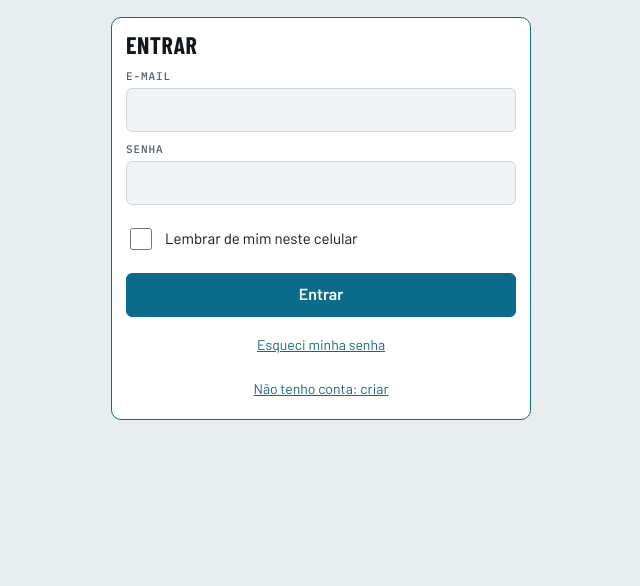
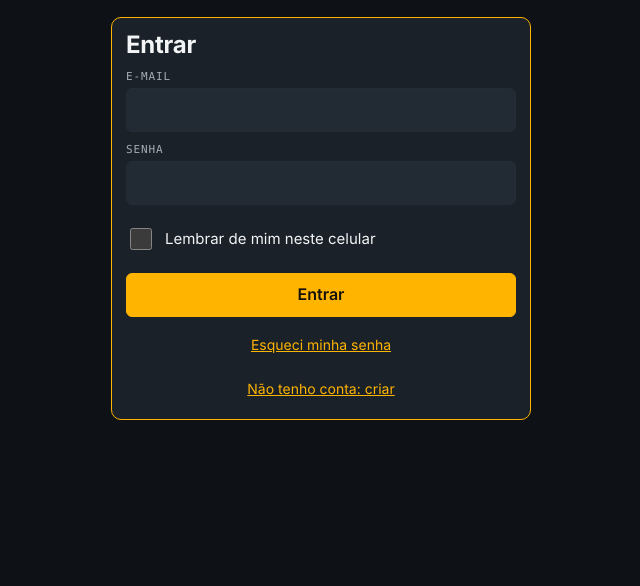
Before and after one commit to glaucoberbert/leitor-de-pedidos, a plain HTML site: page index.html in a window 1280 px wide. Shown: the part 214-800 px from the top of the page, without its empty margins (319-959 px from the left). Drawn offline with nearby package versions, Linux system fonts and the light colour scheme.

Commit message:
Etapa 2: base do tema (Noite/Dia/Azul/Auto), fonte Inter local e icones SVG

```diff
--- /dev/null
+++ b/css/tema.css
@@ -0,0 +1,166 @@
+/* ============================================================
+   tema.css  —  Temas de cor, fonte Inter e base do novo visual
+   ------------------------------------------------------------
+   Este arquivo é carregado POR ÚLTIMO no index.html. Como o CSS
+   "mais novo" ganha quando dois valores brigam, tudo o que está
+   aqui sobrescreve as cores antigas do style.css — sem precisar
+   mexer nele.
+
+   Temas (quem escolhe é o js/tema.js, pondo data-tema="..." na
+   tag <html>):
+     noite  → padrão (escuro, destaque amarelo)
+     dia    → claro, destaque verde
+     azul   → claro, destaque azul
+     auto   → não existe aqui: o tema.js troca por "noite" ou "dia"
+              conforme o modo escuro/claro do celular.
+
+   Organização:
+     1. Fonte Inter (hospedada em /fonts, abre até sem internet)
+     2. Tema NOITE (também é o padrão se o JavaScript falhar)
+     3. Tema DIA
+     4. Tema AZUL
+     5. Ajustes de tipografia e ícones
+   ============================================================ */
+
+
+/* ------------------------------------------------------------
+   1. FONTE INTER
+   Cada @font-face é um "peso" (400 normal, 500 médio, 600 seminegrito,
+   700 negrito). font-display: swap = mostra o texto na hora com a
+   fonte do sistema e troca pela Inter assim que ela carregar.
+   ------------------------------------------------------------ */
+@font-face { font-family: "Inter"; font-weight: 400; font-style: normal; font-display: swap; src: url("../fonts/inter-400.woff") format("woff"); }
+@font-face { font-family: "Inter"; font-weight: 500; font-style: normal; font-display: swap; src: url("../fonts/inter-500.woff") format("woff"); }
+@font-face { font-family: "Inter"; font-weight: 600; font-style: normal; font-display: swap; src: url("../fonts/inter-600.woff") format("woff"); }
+@font-face { font-family: "Inter"; font-weight: 700; font-style: normal; font-display: swap; src: url("../fonts/inter-700.woff") format("woff"); }
+
+
+/* ------------------------------------------------------------
+   2. TEMA NOITE (padrão)
+   As variáveis com nomes antigos (--bg, --surface, --ink...) são as
+   mesmas do style.css, por isso o app inteiro já muda de cor.
+   As variáveis NOVAS (--nav, --chip, --raio...) serão usadas pelas
+   telas redesenhadas nas próximas etapas.
+   ------------------------------------------------------------ */
+:root,
+:root[data-tema="noite"] {
+  color-scheme: dark;            /* campos, barras de rolagem etc. do navegador também ficam escuros */
+
+  --bg: #0E1216;                 /* fundo da página */
+  --surface: #1A2129;            /* fundo dos cards */
+  --surface-2: #222B34;          /* fundo dos campos de texto */
+  --ink: #F2F4F5;               /* texto principal */
+  --ink-2: #A3ADB6;             /* texto apagado (secundário) */
+  --line: #242D37;              /* linhas e bordas */
+  --accent: #FFB400;            /* destaque (botão principal, escolhido) */
+  --accent-ink: #14110A;        /* texto em cima do destaque */
+  --ok: #6FD391;                /* verde: tudo certo */
+  --ok-bg: #16301F;
+  --warn: #FFC247;              /* âmbar: conferir / refri */
+  --warn-bg: #3A2C0C;
+
+  /* Novas */
+  --nav: #12171C;               /* barra inferior */
+  --chip: #26313C;              /* fundo dos chips (pagamento etc.) */
+  --chip-ink: #F2F4F5;          /* texto dos chips */
+  --overlay: rgba(0, 0, 0, .6); /* fundo escurecido atrás de menu/avisos */
+  --sombra: 0 6px 20px rgba(0, 0, 0, .35);
+}
+
+
+/* ------------------------------------------------------------
+   3. TEMA DIA
+   ------------------------------------------------------------ */
+:root[data-tema="dia"] {
+  color-scheme: light;
+
+  --bg: #F3F4F0;
+  --surface: #FFFFFF;
+  --surface-2: #EEF0EA;
+  --ink: #14201B;
+  --ink-2: #5B6660;
+  --line: #DADFD7;
+  --accent: #0F7B5A;
+  --accent-ink: #FFFFFF;
+  --ok: #14703F;
+  --ok-bg: #DDF1E4;
+  --warn: #8A4B00;
+  --warn-bg: #FFF0D2;
+
+  --nav: #FFFFFF;
+  --chip: #E3F1EB;
+  --chip-ink: #0B5A42;
+  --overlay: rgba(10, 20, 15, .45);
+  --sombra: 0 6px 20px rgba(20, 32, 27, .10);
+}
+
+
+/* ------------------------------------------------------------
+   4. TEMA AZUL
+   ------------------------------------------------------------ */
+:root[data-tema="azul"] {
+  color-scheme: light;
+
+  --bg: #F2F5FC;
+  --surface: #FFFFFF;
+  --surface-2: #EDF1FB;
+  --ink: #111A33;
+  --ink-2: #586282;
+  --line: #DCE3F3;
+  --accent: #1F4FE0;
+  --accent-ink: #FFFFFF;
+  --ok: #17703A;
+  --ok-bg: #DCF2E4;
+  --warn: #8F4300;
+  --warn-bg: #FFE9C2;
+
+  --nav: #FFFFFF;
+  --chip: #E6ECFF;
+  --chip-ink: #1B3FB3;
+  --overlay: rgba(10, 18, 48, .45);
+  --sombra: 0 6px 20px rgba(31, 79, 224, .12);
+}
+
+
+/* ------------------------------------------------------------
+   5. AJUSTES DE TIPOGRAFIA E ÍCONES
+   ------------------------------------------------------------ */
+
+/* Variáveis comuns a todos os temas (não mudam de tema pra tema). */
+:root {
+  --raio: 16px;      /* cantos dos cards e botões */
+  --raio-g: 24px;    /* cantos dos blocos grandes (cartão do dia, gaveta) */
+
+  /* A Inter agora é a fonte de títulos e de texto. Se ela não carregar,
+     cai pra fonte padrão do celular. (--f-mono continua só para o campo
+     onde se cola o WhatsApp.) */
+  --f-display: "Inter", system-ui, -apple-system, "Segoe UI", Roboto, sans-serif;
+  --f-body: "Inter", system-ui, -apple-system, "Segoe UI", Roboto, sans-serif;
+}
+
+/* Os títulos antigos eram em MAIÚSCULAS e condensados (fonte Barlow Condensed).
+   Na Inter, maiúsculas ficam largas e pesadas, então voltam ao normal.
+   (Provisório: as telas novas das próximas etapas já nascem assim.) */
+h1, .tela-t, .menu-marca, .turno-t, .conta-t, .rel-h b, .sair-box b {
+  text-transform: none;
+  letter-spacing: -.01em;
+}
+
+/* A Inter é mais LARGA que a fonte antiga (condensada). Com 28px, números como
+   "R$32" não cabiam na coluna do resumo e quebravam em duas linhas ("R$3" / "2").
+   Por isso estes números ficam menores. (Provisório: o resumo será refeito
+   no cartão do dia, na etapa da tela Corridas.)
+   clamp(mínimo, ideal, máximo): o tamanho acompanha a largura da tela (5.2vw = 5,2%
+   da largura), mas nunca fica menor que o mínimo nem maior que 22px.
+   Medido em celulares de 360px e 390px:
+     • resumo: números inteiros até "R$999" cabem numa linha
+     • entregas do dia: até "R$132,50" (com centavos) cabe numa linha */
+.sum b { font-size: clamp(18px, 5.2vw, 22px); letter-spacing: -.02em; }
+.turno-nums b { font-size: clamp(16px, 4.7vw, 22px); letter-spacing: -.02em; }
+
+/* Ícones SVG (js/icones.js): pegam a cor do texto ao redor. */
+.ic { display: inline-block; flex: none; vertical-align: middle; }
+
+/* O fundo escurecido do menu e do aviso "Deseja sair?" agora vem do tema. */
+.menu-fundo { background: var(--overlay); }
+.sair { background: var(--overlay); }
--- a/index.html
+++ b/index.html
@@ -3,7 +3,7 @@
   index.html  —  O "esqueleto" da página
   ------------------------------------------------------------
   HTML só descreve O QUE existe na tela. A aparência está em
-  css/style.css (e menu.css, conta.css) e o comportamento em js/app.js.
+  css/style.css (e menu.css, conta.css, tema.css) e o comportamento em js/app.js.
 
   Várias partes aqui ficam vazias de propósito (turno, empresas, resumo,
   cards, relatório): o app.js preenche essas partes conforme os dados.
@@ -15,13 +15,22 @@
   <title>Leitor de Pedidos</title>
   <!-- Faz o site poder ser instalado como app (e virar APK) -->
   <link rel="manifest" href="manifest.json">
-  <meta name="theme-color" content="#0a6c8a">
+  <!-- Cor da barra de cima do celular. O js/tema.js troca essa cor conforme o tema. -->
+  <meta name="theme-color" content="#0E1216">
   <link rel="icon" href="icons/icon-192.png">
-  <link rel="stylesheet" href="https://fonts.googleapis.com/css2?family=Barlow:wght@400;500;600&family=Barlow+Condensed:wght@600;700&family=IBM+Plex+Mono:wght@400;500&display=swap">
-  <link rel="stylesheet" href="css/style.css">
-  <link rel="stylesheet" href="css/conta.css">
-  <!-- NOVO: aparência do menu lateral -->
-  <link rel="stylesheet" href="css/menu.css">
+
+  <!-- NOVO: a fonte Inter agora fica na pasta fonts/ (carregada pelo css/tema.css),
+       então o link do Google Fonts foi removido e o app abre até sem internet. -->
+
+  <!-- O número depois do "?v=" serve pra o celular baixar a versão nova (sobe a cada entrega) -->
+  <link rel="stylesheet" href="css/style.css?v=4">
+  <link rel="stylesheet" href="css/conta.css?v=4">
+  <link rel="stylesheet" href="css/menu.css?v=4">
+  <!-- NOVO: temas (Noite, Dia, Azul). Vem por ÚLTIMO para sobrescrever as cores antigas -->
+  <link rel="stylesheet" href="css/tema.css?v=4">
+
+  <!-- NOVO: liga o tema escolhido ANTES da tela aparecer (por isso fica aqui no <head>) -->
+  <script src="js/tema.js?v=4"></script>
 </head>
 <body>
 
@@ -198,16 +207,19 @@
 
   <!--
     A ORDEM IMPORTA:
+      (tema.js   já foi carregado lá no <head>: cria "tema")
       parser.js  cria parseOrders()
       storage.js cria "store" (onde os dados ficam guardados)
+      icones.js  cria "icones" (desenhos SVG)   <- NOVO
       auth.js    cria "conta" (login) e a porta de entrada
-      menu.js    cria "menu" (menu lateral)   <- NOVO
+      menu.js    cria "menu" (menu lateral)
       app.js     usa os de cima
   -->
-  <script src="js/parser.js"></script>
-  <script src="js/storage.js"></script>
-  <script src="js/auth.js"></script>
-  <script src="js/menu.js"></script>
-  <script src="js/app.js"></script>
+  <script src="js/parser.js?v=4"></script>
+  <script src="js/storage.js?v=4"></script>
+  <script src="js/icones.js?v=4"></script>
+  <script src="js/auth.js?v=4"></script>
+  <script src="js/menu.js?v=4"></script>
+  <script src="js/app.js?v=4"></script>
 </body>
 </html>
--- /dev/null
+++ b/js/tema.js
@@ -0,0 +1,122 @@
+/* ============================================================
+   tema.js  —  Escolhe, aplica e lembra o tema de cores
+   ------------------------------------------------------------
+   Temas: "noite" (padrão), "dia", "azul" e "auto" (segue o celular).
+
+   Como funciona:
+     • A escolha fica guardada no aparelho (localStorage).
+     • Para aplicar, este arquivo põe data-tema="noite|dia|azul" na
+       tag <html>. O css/tema.css cuida das cores de cada um.
+     • "auto" não é um tema de verdade: vira "dia" se o celular está
+       no modo claro e "noite" se está no escuro (e acompanha se o
+       celular mudar sozinho, por exemplo ao anoitecer).
+
+   IMPORTANTE: este arquivo é carregado no <head>, ANTES da página
+   aparecer. Assim o tema certo já está ligado no primeiro desenho
+   da tela e não pisca a cor errada.
+
+   Para testar sem tela de escolha (ela vem na etapa do Perfil):
+   abra o site com ?tema=dia, ?tema=azul, ?tema=noite ou ?tema=auto.
+   A escolha fica salva.
+
+   Uso no app.js (depois):
+     tema.definir('dia');   // troca e guarda
+     tema.escolha();        // o que a pessoa escolheu: 'noite'|'dia'|'azul'|'auto'
+     tema.opcoes;           // lista pra montar a tela de escolha
+   ============================================================ */
+var tema = (function () {
+
+  var CHAVE = 'leitor-pedidos:tema';           // nome da gaveta no localStorage
+  var PADRAO = 'noite';
+
+  // Lista usada na tela de escolha (Perfil > Aparência).
+  var OPCOES = [
+    { id: 'noite', nome: 'Noite' },
+    { id: 'dia',   nome: 'Dia' },
+    { id: 'azul',  nome: 'Azul' },
+    { id: 'auto',  nome: 'Automático' }
+  ];
+
+  // Cor da barra de cima do celular (a "theme-color") para cada tema real.
+  var COR_BARRA = { noite: '#0E1216', dia: '#F3F4F0', azul: '#1F4FE0' };
+
+  var atual = PADRAO;          // o que a pessoa escolheu (pode ser 'auto')
+  var consulta = null;         // "pergunta" ao celular: está no modo claro?
+
+  // ---------- guardar e ler (com try/catch: modo privado pode bloquear) ----------
+  function valido(id) {
+    for (var i = 0; i < OPCOES.length; i++) if (OPCOES[i].id === id) return true;
+    return false;
+  }
+  function ler() {
+    try {
+      var v = localStorage.getItem(CHAVE);
+      if (valido(v)) return v;
+    } catch (e) {}
+    return PADRAO;
+  }
+  function gravar(id) {
+    try { localStorage.setItem(CHAVE, id); } catch (e) {}
+  }
+
+  // ---------- "auto": descobre se o celular está no modo claro ----------
+  function celularClaro() {
+    if (!window.matchMedia) return false;     // navegador muito antigo: fica no escuro (padrão)
+    if (!consulta) consulta = window.matchMedia('(prefers-color-scheme: light)');
+    return consulta.matches;
+  }
+
+  // Transforma a escolha (que pode ser 'auto') em um tema real.
+  function resolver(id) {
+    if (id === 'auto') return celularClaro() ? 'dia' : 'noite';
+    return id;
+  }
+
+  // ---------- aplica na página ----------
+  function aplicar() {
+    var real = resolver(atual);
+    document.documentElement.setAttribute('data-tema', real);
+
+    // Atualiza a cor da barra do celular (a tag <meta name="theme-color">).
+    var meta = document.querySelector('meta[name="theme-color"]');
+    if (meta) meta.setAttribute('content', COR_BARRA[real]);
+
+    // Avisa o resto do app (se alguém precisar redesenhar algo).
+    try { document.dispatchEvent(new CustomEvent('todoke:tema', { detail: { escolha: atual, tema: real } })); } catch (e) {}
+  }
+
+  // Troca o tema e lembra no aparelho.
+  function definir(id) {
+    if (!valido(id)) return;
+    atual = id;
+    gravar(id);
+    aplicar();
+  }
+
+  // ---------- começo: roda assim que o arquivo carrega ----------
+  atual = ler();
+
+  // Atalho de teste: ?tema=dia  (só vale se for um tema que existe)
+  try {
+    var pedido = new URLSearchParams(window.location.search).get('tema');
+    if (valido(pedido)) { atual = pedido; gravar(pedido); }
+  } catch (e) {}
+
+  aplicar();
+
+  // Se está em "auto" e o celular muda de claro pra escuro (ou o contrário), acompanha.
+  if (window.matchMedia) {
+    celularClaro();   // cria a "consulta"
+    var ouvir = function () { if (atual === 'auto') aplicar(); };
+    if (consulta.addEventListener) consulta.addEventListener('change', ouvir);
+    else if (consulta.addListener) consulta.addListener(ouvir);   // navegadores antigos
+  }
+
+  return {
+    definir: definir,
+    escolha: function () { return atual; },
+    real: function () { return resolver(atual); },
+    opcoes: OPCOES
+  };
+
+})();
```
Also changed, not shown: js/icones.js (added, +60 -0 lines), fonts/inter-400.woff (added), fonts/inter-500.woff (added), fonts/inter-600.woff (added), fonts/inter-700.woff (added).
